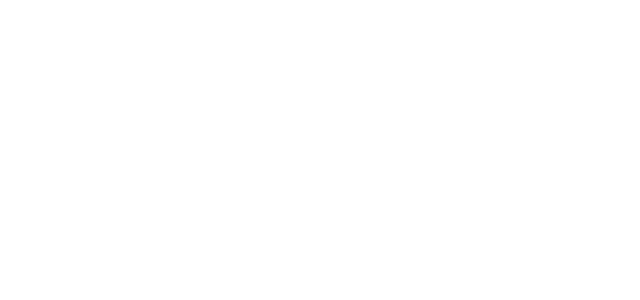
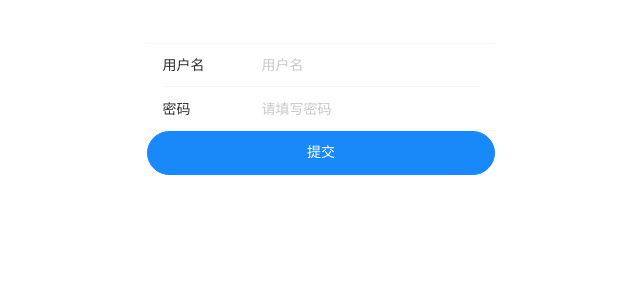
Before and after one commit to ryanzhouff/vue3-vant-toolkit, a Vue app: page /login in a window 1280 px wide. Before the commit this address had no page. Shown: the top 300 px of the page, without its empty margins (319-959 px from the left). Built offline with nearby package versions, Linux system fonts and the light colour scheme; the HTML template or start-up script is replaced by a standard one.

Commit message:
添加登录页面

```diff
--- a/components.d.ts
+++ b/components.d.ts
@@ -15,7 +15,12 @@
     RouterLink: typeof import('vue-router')['RouterLink']
     RouterView: typeof import('vue-router')['RouterView']
     TabBar: typeof import('./src/components/TabBar/index.vue')['default']
+    VanButton: typeof import('vant/es')['Button']
+    VanCellGroup: typeof import('vant/es')['CellGroup']
+    VanField: typeof import('vant/es')['Field']
+    VanForm: typeof import('vant/es')['Form']
     VanNavBar: typeof import('vant/es')['NavBar']
+    VanNumberKeyboard: typeof import('vant/es')['NumberKeyboard']
     VanTabbar: typeof import('vant/es')['Tabbar']
     VanTabbarItem: typeof import('vant/es')['TabbarItem']
   }
--- a/index.html
+++ b/index.html
@@ -3,7 +3,7 @@
   <head>
     <meta charset="UTF-8">
     <link rel="icon" href="/favicon.ico">
-    <meta name="viewport" content="width=device-width, initial-scale=1.0">
+    <meta name="viewport" content="width=device-width, initial-scale=1.0,maximum-scale=1.0, minimum-scale=1.0,viewport-fit=cover">
     <meta
       name="viewport"
       content="width=device-width, initial-scale=1.0, maximum-scale=1.0, user-scalable=0"
@@ -12,12 +12,12 @@
     <meta name="apple-mobile-web-app-title" content="手机网易新闻" />
     <meta name="apple-mobile-web-app-capable" content="yes" />
     <meta name="apple-mobile-web-app-status-bar-style" content="black" />
-    <meta name="theme-color" content="#ef4645" />
+    <meta name="theme-color" content="#4197ff" />
     <meta name="format-detection" content="telephone=no,email=no" />
     <title>Vue3+VantUI移动端模板</title>
   </head>
   <body>
-    <div id="app"></div>
+    <div id="app" class='h-100'></div>
     <script type="module" src="/src/main.ts"></script>
   </body>
 </html>
--- a/package.json
+++ b/package.json
@@ -4,7 +4,7 @@
   "private": true,
   "scripts": {
     "prepare": "husky install",
-    "dev": "vite",
+    "dev": "vite --host",
     "build": "run-p type-check \"build-only {@}\" --",
     "preview": "vite preview",
     "test:unit": "vitest",
@@ -15,6 +15,7 @@
     "lint-staged": "lint-staged"
   },
   "dependencies": {
+    "axios": "^1.6.0",
     "pinia": "^2.1.7",
     "vant": "^4.7.3",
     "vue": "^3.3.4",
--- a/src/App.vue
+++ b/src/App.vue
@@ -2,6 +2,7 @@
 
 <template>
   <RouterView />
+  <van-number-keyboard safe-area-inset-bottom />
 </template>
 
 <style scoped></style>
--- a/src/assets/scss/main.scss
+++ b/src/assets/scss/main.scss
@@ -40,8 +40,9 @@
   }
   body {
     max-width: 750Px;
-    margin-left: auto;
-    margin-right: auto;
+    margin-left: auto !important;
+    margin-right: auto !important;
+    background-color: red;
   }
 }
 
@@ -71,3 +72,7 @@
 input[type='search']::-webkit-search-cancel-button {
   display: none;
 }
+
+.h-100 {
+  height: 100%;
+}
--- a/src/router/routes.ts
+++ b/src/router/routes.ts
@@ -34,6 +34,15 @@
         }
       }
     ]
+  },
+  {
+    path: '/login',
+    name: 'login',
+    component: () => import('@/views/Login/index.vue'),
+    meta: {
+      title: '登录',
+      keepAlive: false
+    }
   }
 ];
 
--- /dev/null
+++ b/src/views/Login/index.vue
@@ -0,0 +1,50 @@
+<script setup lang="ts">
+  //import { login } from '@/services/user/login.service';
+  import { ref } from 'vue';
+
+  const username = ref('');
+  const password = ref('');
+
+  const onLoginFormSubmit = (values) => {
+    console.log(values);
+    //login();
+  };
+
+  const onFailed = (errorInfo) => {
+    console.log(errorInfo);
+  };
+</script>
+
+<template>
+  <div class="login-form">
+    <van-form @submit="onLoginFormSubmit" @failed="onFailed">
+      <van-cell-group>
+        <van-field
+          v-model="username"
+          label="用户名"
+          placeholder="用户名"
+          autocomplete="off"
+          :rules="[{ required: true, message: '请填写用户名' }]"
+        ></van-field>
+        <van-field
+          v-model="password"
+          type="password"
+          label="密码"
+          placeholder="请填写密码"
+          autocomplete="off"
+          :rules="[{ required: true, message: '请填写密码' }]"
+        ></van-field>
+      </van-cell-group>
+      <van-button round block type="primary" native-type="submit">提交</van-button>
+    </van-form>
+  </div>
+</template>
+
+<style lang="scss" scoped>
+  .login-form {
+    padding-top: pxtorem(200);
+    display: flex;
+    align-items: center;
+    justify-content: center;
+  }
+</style>
```
Also changed, not shown: src/http/index.ts (added, +24 -0 lines), src/http/request.ts (added, +62 -0 lines), src/services/user/login.service.ts (added, +7 -0 lines), src/services/user/types.ts (added, +8 -0 lines), 1 other file (tests, documents, lock files or other folders).
